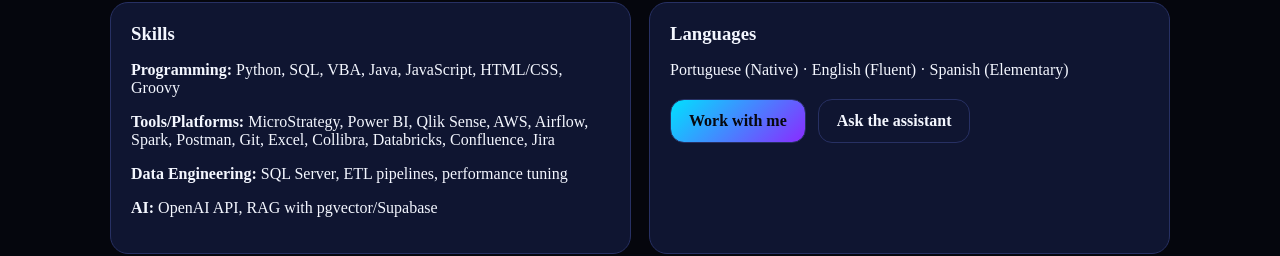
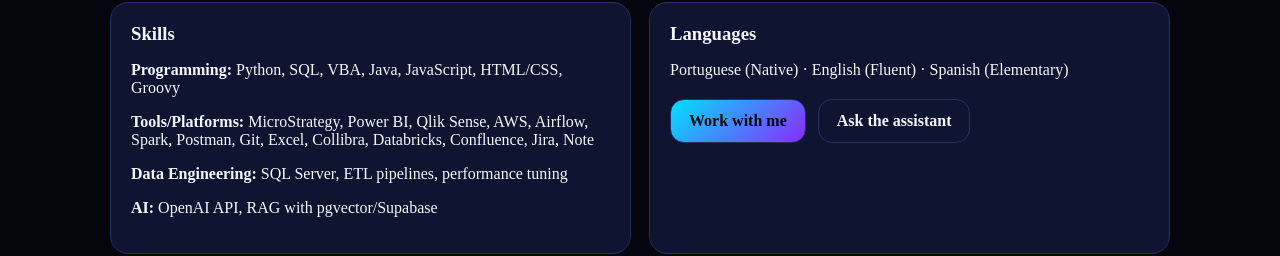
Before and after one commit to goncalogago1/curriculo, a Next.js app: page / in a window 1280 px wide. Shown: the part 2401-2657 px from the top of the page. Built offline with nearby package versions, Linux system fonts and the light colour scheme.

Commit message:
fix: teste de commit

```diff
--- a/app/page.tsx
+++ b/app/page.tsx
@@ -196,7 +196,7 @@
           <div className="card">
             <h3>Skills</h3>
             <p><b>Programming:</b> Python, SQL, VBA, Java, JavaScript, HTML/CSS, Groovy</p>
-            <p><b>Tools/Platforms:</b> MicroStrategy, Power BI, Qlik Sense, AWS, Airflow, Spark, Postman, Git, Excel, Collibra, Databricks, Confluence, Jira</p>
+            <p><b>Tools/Platforms:</b> MicroStrategy, Power BI, Qlik Sense, AWS, Airflow, Spark, Postman, Git, Excel, Collibra, Databricks, Confluence, Jira, Note</p>
             <p><b>Data Engineering:</b> SQL Server, ETL pipelines, performance tuning</p>
             <p><b>AI:</b> OpenAI API, RAG with pgvector/Supabase</p>
           </div>
```
